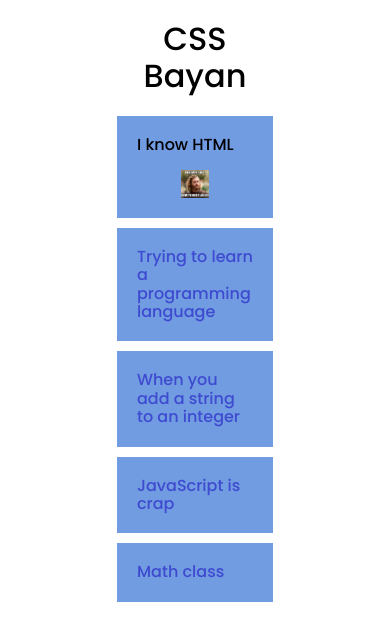
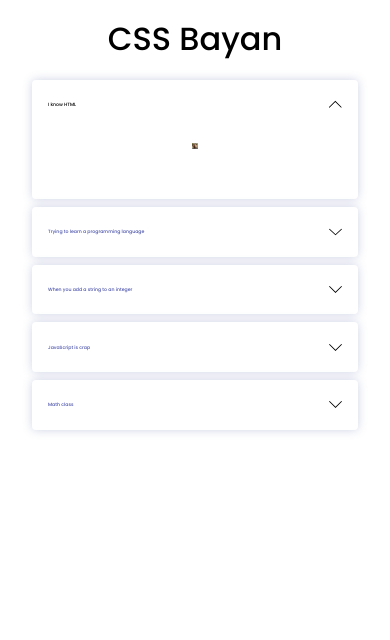
Before and after one commit to Tatsiana-Frontend/cssBayan, a plain HTML site: page cssBayan/index.html in a window 390 px wide. Drawn offline with Linux system fonts and the light colour scheme; files whose address does not match are found by name.

Commit message:
feat: add responsive design (Sun, Mar 12, 2023 10:03:42 PM)

```diff
--- a/cssBayan/style.css
+++ b/cssBayan/style.css
@@ -6,6 +6,7 @@
 
 * {
     box-sizing: border-box;
+    -webkit-tap-highlight-color: transparent;
 }
 
 .cssBayan {
@@ -13,13 +14,9 @@
     margin: 0 auto;
 }
 
-.cssBayan__title,
-label {
+.cssBayan__title {
     font-family: 'Poppins', sans-serif;
     font-weight: 500;
-}
-
-.cssBayan__title {
     text-align: center;
 }
 
@@ -29,40 +26,39 @@ label {
 
 .cssBayan__tab {
     width: 100%;
-    margin-top: 10px;
-    padding: 20px;
+    margin-top: 0.5em;
     cursor: pointer;
-    background: #719ce2;
+    background: #ffffff;
+    border-radius: 1vw;
+    box-shadow: 0px 0px 10px 0px rgb(100 114 173 / 30%);
 }
 
 .label__wrap {
     display: flex;
     justify-content: space-between;
-    align-items: start;
+    align-items: center;
+    padding-left: 1em;
+    padding-right: 1em;
 }
 
 .cssBayan__tab label {
-    width: 100%;
-    color: #3e4acf;
+    padding: 1em;
     cursor: pointer;
 }
 
 .cssBayan__tab label .content {
     overflow: hidden;
-    transition: all 0.3s;
+    transition: all 1.5s ease;
     max-height: 0;
 }
 
 .cssBayan__tab label .content .content__img {
     display: block;
-    max-width: 50%;
-    margin: 0 auto;
-    padding: 15px;
-    padding-bottom: 0;
+    width: 100%;
+    padding: 2em 10em;
 }
 
-.cssBayan__tab input:checked ~ .content,
-.cssBayan__tab label:hover > .content {
+.cssBayan__tab input:checked ~ .content {
     max-height: 100vh;
     cursor: pointer;
 }
@@ -72,24 +68,56 @@ label {
 }
 
 .icon {
-    width: 15px;
-    display: none;
-    transition: all 0.4s ease;
+    max-width: 0.8em;
+    width: 100%;
+    transition: all 0.5s ease;
 }
 
-.cssBayan__tab input:checked ~ .icon,
+.cssBayan__tab input:checked ~ .label__wrap .icon {
+    transform: rotate(180deg);
+}
+
+.label__wrap p {
+    margin: 0;
+    font-family: 'Poppins', sans-serif;
+    font-weight: 500;
+    font-size: 1.2vw;
+    color: #4b53ab;
+}
+
+.cssBayan__tab label:active {
+    outline: none;
+    opacity: 0.5;
+}
+
+@media (hover: hover) {
     .cssBayan__tab label:hover > .label__wrap .icon {
         transform: rotate(180deg);
     }
 
+    .cssBayan__tab label:hover > .content {
+        max-height: 100vh;
+        cursor: pointer;
+    }
+
     .cssBayan:hover .icon {
-    display: block;
+        opacity: 1;
     }
 
     .cssBayan:hover .label__wrap p {
         color: #000000;
     }
+}
 
-.label__wrap p {
-    margin: 0;
+@media screen and (min-width: 821px) {
+    .cssBayan .icon {
+        opacity: 0;
     }
+}
+
+@media screen and (max-width: 820px) {
+    .cssBayan {
+        max-width: 100%;
+        margin: 0 2em;
+    }
+}
```
Also changed, not shown: cssBayan/fonts/Poppins-Medium.ttf (renamed from cssBayan/Poppins-Medium.ttf). Lines whose indentation alone changed are shown as unchanged.
